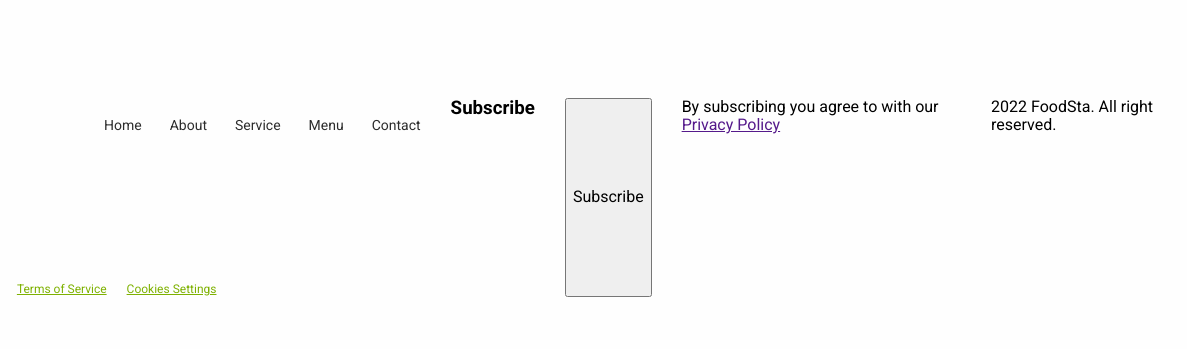
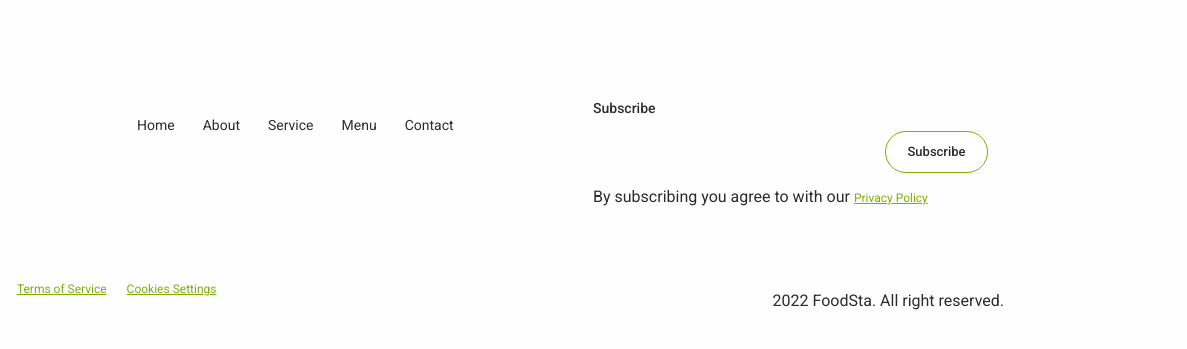
Before and after one commit to Oleg-Kaniuk/foodsta-teamproject, a plain HTML site: page index.html in a window 1280 px wide. Shown: the part 3947-4296 px from the top of the page, 93-1280 px from the left. Drawn offline with nearby package versions, Linux system fonts and the light colour scheme.

Commit message:
футер ілля розмітка стиль

```diff
--- a/css/styles.css
+++ b/css/styles.css
@@ -99,8 +99,8 @@ address {
   padding-top: 100px;
   padding-bottom: 100px;
   display: flex;
-    gap:30px;
-    border-top: 1px solid var(--main-background-color)  ;
+  gap: 30px;
+  border-top: 1px solid var(--main-background-color);
   box-shadow: 0px -4px 24px rgba(105, 105, 105, 0.1);
 }
 .footer-primary-part {
@@ -121,7 +121,7 @@ address {
 .menu {
   display: flex;
   gap: 28px;
-    margin-top: 18px;;
+  margin-top: 18px;
 }
 
 .menu-link {
@@ -130,7 +130,7 @@ address {
   color: var(--primary-text-color);
 }
 
-.terms-list  {
+.terms-list {
   display: flex;
   gap: 20px;
 }
@@ -140,3 +140,45 @@ address {
   line-height: 1.16;
   color: var(--secondary-text-color);
 }
+
+/* footer ilya */
+.footer-title.section-title {
+  font-style: normal;
+  font-weight: 500;
+  font-size: 14px;
+  line-height: 21px;
+  color: var(--primary-text-color);
+  margin-bottom: 12px;
+}
+.footer-link {
+  font-style: normal;
+  font-weight: 400;
+  font-size: 12px;
+  line-height: 14px;
+  color: var(--secondary-text-color);
+  text-decoration: underline;
+}
+.footer-modal-btn {
+  width: 103px;
+  height: 42px;
+  text-align: center;
+  background-color: #ffffff;
+  color: var(--primary-text-color);
+  border: 0.854167px solid var(--secondary-text-color);
+  border-radius: 30px;
+  line-height: 20px;
+  margin-left: auto;
+  margin-right: 16px;
+  margin-bottom: 12px;
+}
+.footer-subscribe {
+  width: 411px;
+  display: flex;
+  flex-direction: column;
+}
+.text-footer.section-text {
+  margin-bottom: 80px;
+}
+.paragraph-footer.section-text {
+  margin-left: auto;
+}
--- a/index.html
+++ b/index.html
@@ -44,12 +44,7 @@
         home.
       </p>
       <button type="button">Order Now</button>
-        <img
-          src="./images/hero.jpg"
-          alt="error foto"
-          width="528px"
-          height="528px"
-        />
+      <img src="./images/hero.jpg" alt="error foto" width="528px" height="528px" />
     </section>
 
     <!-- Offerings ОКСАНА Л.-->
@@ -124,12 +119,7 @@
           options to choose from too, I would recommend to a freind, No
           questions asked”
         </p>
-            <img
-              src="./images/customers/man.jpg"
-              alt="photo of man Sumith Shah"
-              width="48"
-              height="48"
-            />
+        <img src="./images/customers/man.jpg" alt="photo of man Sumith Shah" width="48" height="48" />
         <h3>Sumith Shah</h3>
         <p>Some Dude</p>
       </li>
@@ -139,12 +129,7 @@
           amazing, It has been a very pleasant experience ordering from this
           app”
         </p>
-            <img
-              src="./images/customers/woman.jpg"
-              alt="photo of woman Jessi Jess"
-              width="48"
-              height="48"
-            />
+        <img src="./images/customers/woman.jpg" alt="photo of woman Jessi Jess" width="48" height="48" />
         <h3>Jessi Jess</h3>
         <p>Some girl</p>
       </li>
@@ -191,15 +176,18 @@
       </section>
 
       <!-- Footer Частина 2  ІЛЛЯ -->
-
-        <h3>Subscribe</h3>
-        <button type="button">Subscribe</button>
-        <p>By subscribing you agree to with our <a href="">Privacy Policy</a></p>
-        <p>2022 FoodSta. All right reserved.</p>
-
+      <div class="footer-subscribe">
+        <h3 class="footer-title section-title">Subscribe</h3>
+        <button class="footer-modal-btn modal-btn" type="button">Subscribe</button>
+        <p class="text-footer section-text">By subscribing you agree to with our <a class="footer-link link"
+            href="">Privacy
+            Policy</a></p>
+        <p class="paragraph-footer section-text">2022 FoodSta. All right reserved.</p>
+      </div>
     </div>
 
   </footer>
 
 </body>
+
 </html>
```
Lines whose indentation alone changed are shown as unchanged.
